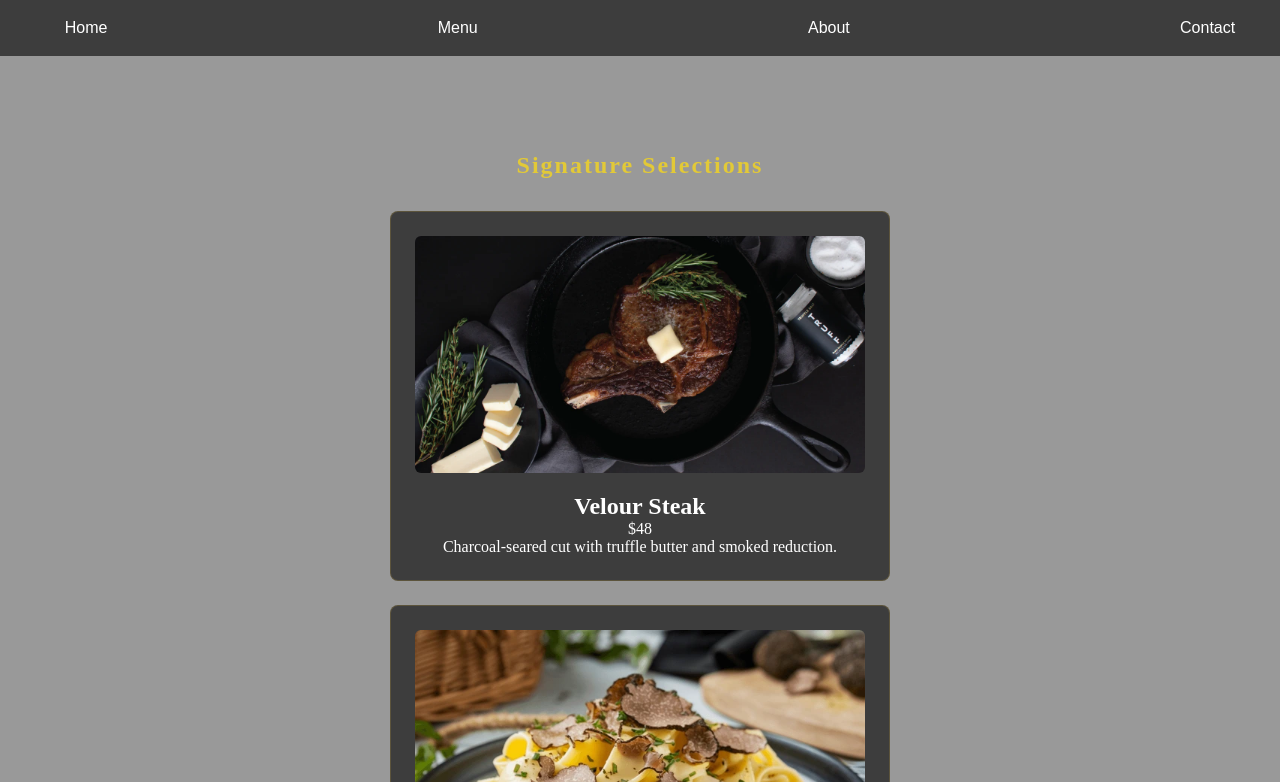
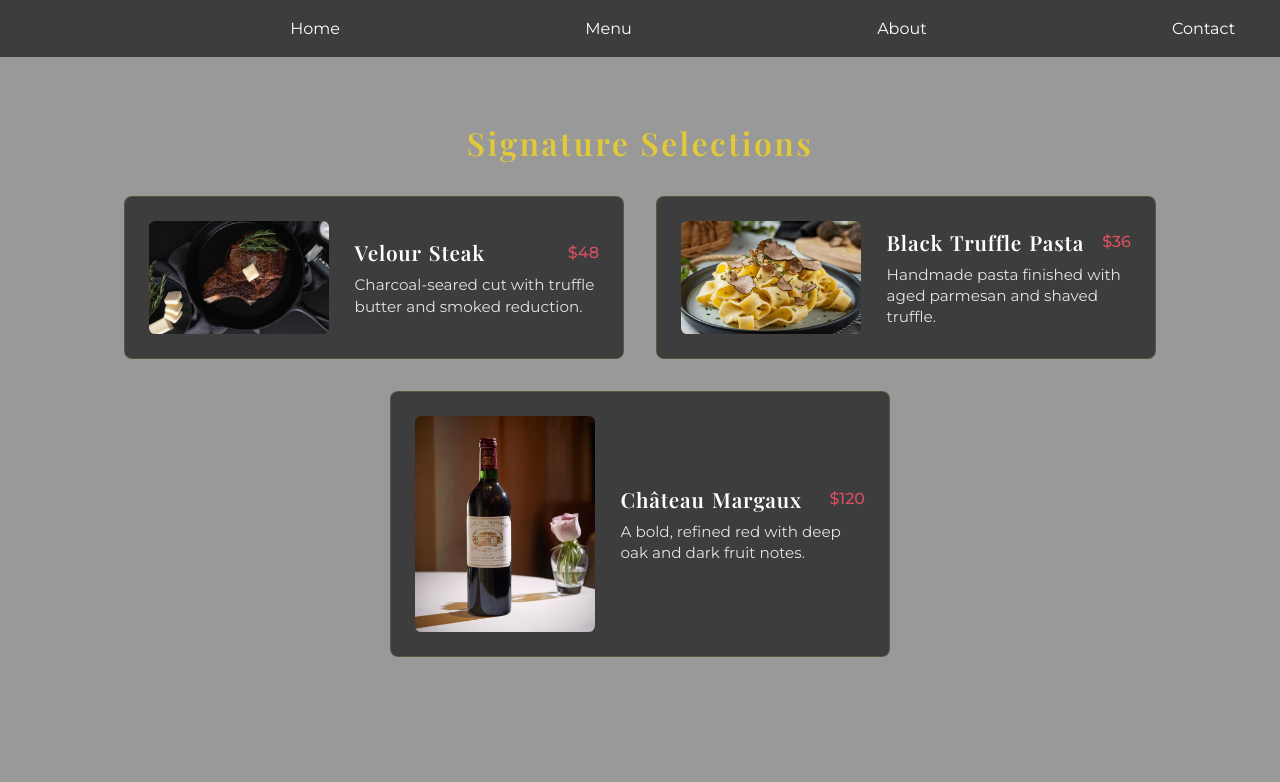
Before and after one commit to JayZeus999/Restaurant-Page, a website built with webpack: page src/template.html in a window 1280 px wide. Both pictures are taken after a click on the button "Menu". Shown: the top 782 px of the page. Built offline with nearby package versions, Linux system fonts and the light colour scheme; files whose address does not match are found by name; a web font is replaced by a local one.

Commit message:
Set flex-wrap & new fonts on menu page

```diff
--- a/src/styles.css
+++ b/src/styles.css
@@ -11,14 +11,17 @@
 :root {
     --bg-dark: #0f0f0f;
     --gold: rgb(226, 201, 55);
+    --wine: #d84f5f;
     --overlay: rgba(0, 0, 0, 0.6);
-    --font-main: serif;
+
+    --font-body: "Montserrat", sans-serif;
+    --font-display: "Playfair Display", serif;
 }
 
 body {
     background-color: var(--bg-dark);
     color: white;
-    font-family: var(--font-main);
+    font-family: var(--font-body);
 
     background: url('../images/luxury-diner.png') center/cover no-repeat fixed;
 
@@ -46,7 +49,10 @@ nav button {
     border: none;
     color: white;
     margin-left: 1.25rem;
+
     font-size: 1rem;
+    font-family: var(--font-body);
+
     cursor: pointer;
     transition: color 0.3s ease;
 }
@@ -72,9 +78,10 @@ nav button:hover {
 
 
 .logo {
+    font-family: var(--font-display);
     font-style: italic;
-    font-size: 2.5rem;
-    letter-spacing: 0.2rem;
+    font-size: 2.8rem;
+    letter-spacing: 0.25rem;
     margin-bottom: 0.8rem;
     cursor: pointer;
     transition: color 0.3s ease;
@@ -86,7 +93,9 @@ nav button:hover {
     font-size: 1.35rem;
     font-style: italic;
     letter-spacing: 0.178rem;
+    word-spacing: 0.25rem;
     color: var(--gold);
+    margin-top: 0.65rem;
     margin-bottom: 1.5rem;
     text-shadow: 0 2px 10px var(--overlay);
 }
@@ -96,26 +105,13 @@ nav button:hover {
     color: var(--gold);
 }
 
-.classy-text {
-    margin-top: 0.65rem;
-    word-spacing: 0.25rem;
-}
-
-.subtitle {
-    margin-top: 2rem;
-    font-family: Arial, Helvetica, sans-serif;
-    font-size: 1.15rem;
-    line-height: 1.6;
-    margin-bottom: 3rem;
-    opacity: 0.95;
-    text-shadow: 0 2px 8px var(--overlay);
-}
-
 .reserveBtn {
+    font-family: var(--font-body);
     padding: 1rem 3rem;
-    font-size: 1.15rem;
-    font-weight: 500;
-    letter-spacing: 0.094rem;
+    font-size: 1.19rem;
+    font-weight: 550;
+    letter-spacing: 0.12rem;
+    word-spacing: 0.1rem;
     color: white;
     background: transparent;
     border: 2px solid var(--gold);
@@ -134,28 +130,38 @@ nav button:hover {
 
 /* menu.js */
 
-section {
+.menu-section {
+    width: 100%;
     margin: 4rem 0;
 }
 
-.menu-section {
-    margin-top: 6rem;
-}
-
-section h1 {
+.menu-section h1 {
+    font-family: var(--font-display); /* 🔹 elegant headers */
+    font-weight: 600;
+    font-size: 2rem;
     margin-bottom: 2rem;
-    letter-spacing: 0.125rem;
+    letter-spacing: 0.15rem;
     color: var(--gold);
 }
 
+.menu-grid {
+    display: flex;
+    flex-wrap: wrap;
+    gap: 2rem;
+    justify-content: center;
+}
+
 .menu-item {
+    display: flex;
+    gap: 1.6rem;
+    align-items: center;
+
     background: var(--overlay);
     border: 1px solid rgba(212, 175, 55, 0.2);
     padding: 1.5rem;
-    margin: 1.5rem 0;
     border-radius: 0.5rem;
 
-    max-width: 31.25rem;
+    max-width: 500px;
     width: 100%;
 
     transition: all 0.3s ease;
@@ -163,14 +169,45 @@ section h1 {
 
 
 .menu-item img {
-    width: 100%;
-    border-radius: 0.375rem;
-    margin-bottom: 1rem;
+    width: 40%;
+    height: 100%;
+    object-fit: cover;
+    border-radius: 0.4rem;
 }
 
+.menu-text {
+    width: 60%;
+    text-align: left;
+}
+
+.menu-top {
+    display: flex;
+    justify-content: space-between;
+    align-items: center;
+    margin-bottom: 0.5rem;
+}
+
+.menu-top h2 {
+    font-family: var(--font-display);
+    font-size: 1.3rem;
+    letter-spacing: 0.05rem;
+    word-spacing: 0.1rem;
+}
+
+.menu-top span {
+    color: var(--wine);
+    font-weight: 500;
+}
+
+.menu-text p {
+    font-family: var(--font-body);
+    font-size: 0.95rem;
+    opacity: 0.85;
+    line-height: 1.4;
+}
 
 .menu-item:hover {
-    transform: translateY(-0.313rem);
+    transform: translateY(-0.3rem);
     border-color: var(--gold);
     box-shadow: 0 10px 30px rgba(0, 0, 0, 0.4);
 }
--- a/src/template.html
+++ b/src/template.html
@@ -1,14 +1,23 @@
 <!DOCTYPE html>
 <html lang="en">
+
 <head>
     <meta charset="UTF-8">
     <meta name="viewport" content="width=device-width, initial-scale=1.0">
     <title>Restaurant Page</title>
+
+    <link
+        href="https://fonts.googleapis.com/css2?family=Montserrat:wght@300;400;500&family=Playfair+Display:ital,wght@0,400;0,600;1,600&display=swap"
+        rel="stylesheet">
 </head>
 
 <body>
     <header>
         <nav>
+            <div class="nav-left">
+
+            </div>
+
             <button class="home-btn">Home</button>
             <button class="menu-btn">Menu</button>
             <button class="about-btn">About</button>
@@ -23,4 +32,5 @@
         <!-- <img src="../luxury-diner.png" alt="Elegant fine dining interior"> -->
     </div>
 </body>
+
 </html>
```
Also changed, not shown: src/menu.js (+0 -40 lines), images/black-swan-logo.png (added).
